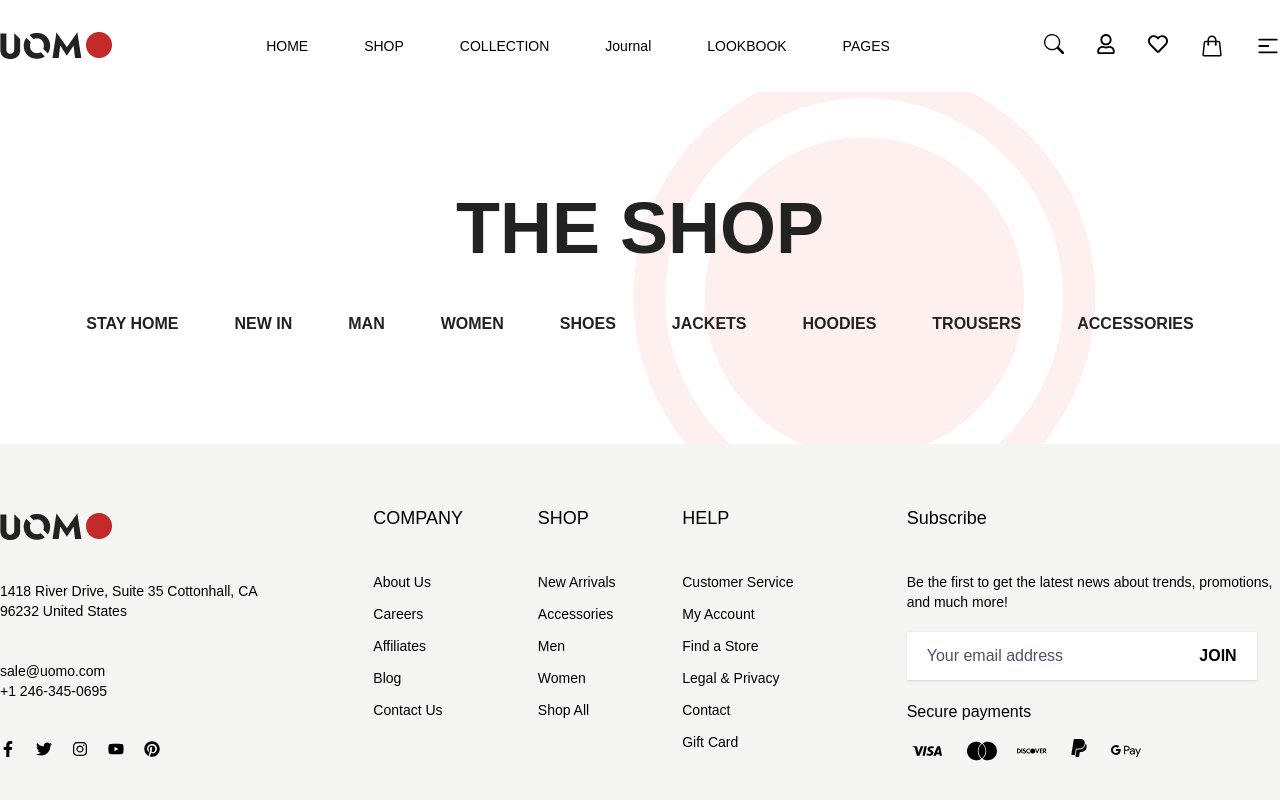
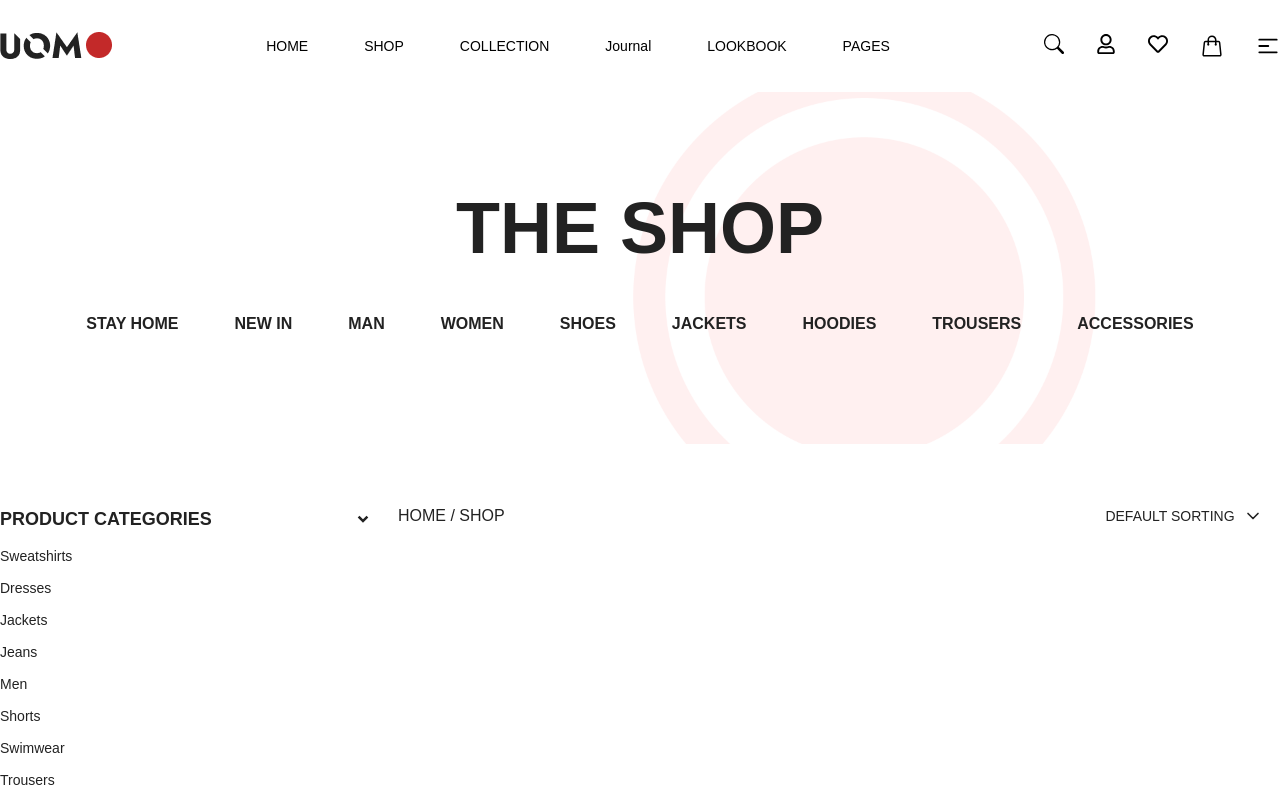
Before and after one commit to twahidulislamdev/uomo, a React (Vite) app: page /shop in a window 1280 px wide. Shown: the top 800 px of the page. Built offline with nearby package versions, Linux system fonts and the light colour scheme.

Commit message:
correction some  section

```diff
--- /dev/null
+++ b/src/components/layouts/DefaultSorting.jsx
@@ -0,0 +1,77 @@
+import { useState } from "react";
+import { ChevronDown } from "lucide-react";
+
+const DefaultSorting = () => {
+  const [isOpen, setIsOpen] = useState(false);
+
+  const toggleDropdown = () => {
+    setIsOpen(!isOpen);
+  };
+
+  const handleItemClick = (item) => {
+    console.log(`Clicked: ${item}`);
+    setIsOpen(false);
+  };
+  return (
+    <>
+      <div className="flex items-center justify-center ">
+        <div className="relative">
+          {/* Dropdown Button */}
+          <button
+            onClick={toggleDropdown}
+            className="inline-flex items-center justify-center w-48 px-4 focus:outline-none focus:ring-offset-2 text-sm font-medium text-mainColor  transition-colors duration-200"
+          >
+            DEFAULT SORTING
+            <ChevronDown
+              className={`ml-2 h-5 w-5 text-  text-mainColor transition-transform duration-200 ${
+                isOpen ? "rotate-180" : "rotate-0"
+              }`}
+            />
+          </button>
+
+          {/* Dropdown Menu */}
+          {isOpen && (
+            <div className="absolute right-0 z-10 mt-2 w-45 origin-top-right  divide-y  rounded-md    ring-opacity-5 focus:outline-none shadow-2xl">
+              <div className="py-1">
+                <button
+                  onClick={() => handleItemClick("Profile")}
+                  className="flex items-center w-full px-4 py-2 text-sm hover:text-gray-900 transition-colors duration-150 hover:bg-gray-200"
+                >
+                  FEATURED
+                </button>
+                <button
+                  onClick={() => handleItemClick("Settings")}
+                  className="flex items-center w-full px-4 py-2 text-sm hover:text-gray-900 transition-colors duration-150 hover:bg-gray-200"
+                >
+                  BEST SELLING
+                </button>
+                <button
+                  onClick={() => handleItemClick("Notifications")}
+                  className="flex items-center w-full px-4 py-2 text-sm   hover:text-gray-900 transition-colors duration-150 hover:bg-gray-200"
+                >
+                  DATE, OLD TO NEW
+                </button>
+                <button
+                  onClick={() => handleItemClick("Notifications")}
+                  className="flex items-center w-full px-4 py-2 text-sm   hover:text-gray-900 transition-colors duration-150 hover:bg-gray-200"
+                >
+                  DATE, MEW TO OLD
+                </button>
+              </div>
+            </div>
+          )}
+
+          {/* Backdrop to close dropdown when clicking outside */}
+          {isOpen && (
+            <div
+              className="fixed inset-0 z-0"
+              onClick={() => setIsOpen(false)}
+            />
+          )}
+        </div>
+      </div>
+    </>
+  );
+};
+
+export default DefaultSorting;
--- a/src/components/layouts/ShopBanner.jsx
+++ b/src/components/layouts/ShopBanner.jsx
@@ -1,6 +1,5 @@
-
 import Container from "../Container";
-
+import BannerBg from "../../assets/bannerBg.png"
 const ShopBanner = () => {
   return (
     <>
--- a/src/components/pages/Shop.jsx
+++ b/src/components/pages/Shop.jsx
@@ -1,10 +1,12 @@
 import React from "react";
 import ShopBanner from "../layouts/ShopBanner";
+import ShopProducts from "../layouts/ShopProducts";
 
 const Shop = () => {
   return (
     <>
     <ShopBanner/>
+    <ShopProducts/>
     </>
   )
 };
```
